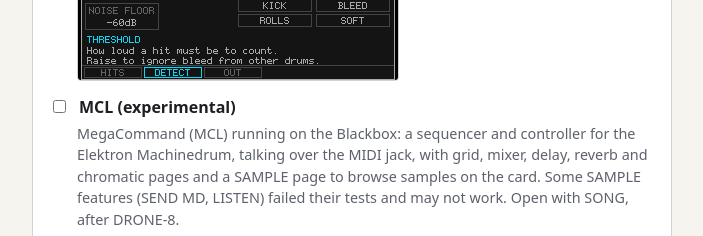
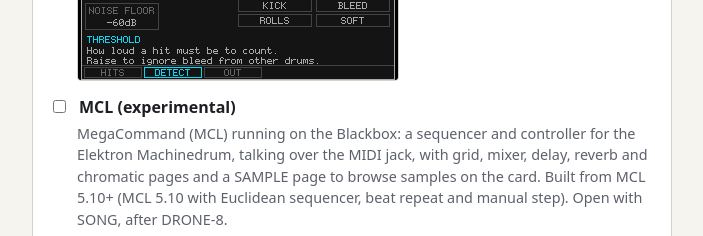
Before and after one commit to viktorakos95/blackbox-mod, a plain HTML site: page docs/index.html in a window 1280 px wide. Shown: the part 1800-2036 px from the top of the page, without its empty margins (288-991 px from the left). Drawn offline with Linux system fonts and the light colour scheme.

Commit message:
Patcher page: MCL description says it is MCL 5.10+ (the old 'SEND MD / LISTEN failed their tests' note is out of date: they pass); THIRD_PARTY: the fork's 5.10+ branch, no patch files; results doc: the 5.10+ entry
Co-Authored-By: Claude Opus 5.5 <noreply@anthropic.com>
Claude-Session: https://claude.ai/code/session_01GG9b3LVbpPkCYh5BwWenJ6

```diff
--- a/docs/index.html
+++ b/docs/index.html
@@ -107,7 +107,7 @@ const DESC = {
   drone_open: "Open with SONG, after Trigger2MIDI.",
   trig: "Turns drum hits on the Blackbox's two audio inputs into MIDI notes, sent out the MIDI jack, over USB, or internally into the Blackbox's own MIDI in (to play its pads). Sensitivity, threshold and dead time tune the detection, and presets (Kick, Bleed, Rolls and more) give you a starting point. It starts switched off: turn ENG on.",
   trig_open: "Open with SONG, after SAMPLR.",
-  mcl: "MegaCommand (MCL) running on the Blackbox: a sequencer and controller for the Elektron Machinedrum, talking over the MIDI jack, with grid, mixer, delay, reverb and chromatic pages and a SAMPLE page to browse samples on the card. Some SAMPLE features (SEND MD, LISTEN) failed their tests and may not work.",
+  mcl: "MegaCommand (MCL) running on the Blackbox: a sequencer and controller for the Elektron Machinedrum, talking over the MIDI jack, with grid, mixer, delay, reverb and chromatic pages and a SAMPLE page to browse samples on the card. Built from MCL 5.10+ (MCL 5.10 with Euclidean sequencer, beat repeat and manual step).",
   mcl_open: "Open with SONG, after DRONE-8.",
 };
 
```
Also changed, not shown: 2 other files.
